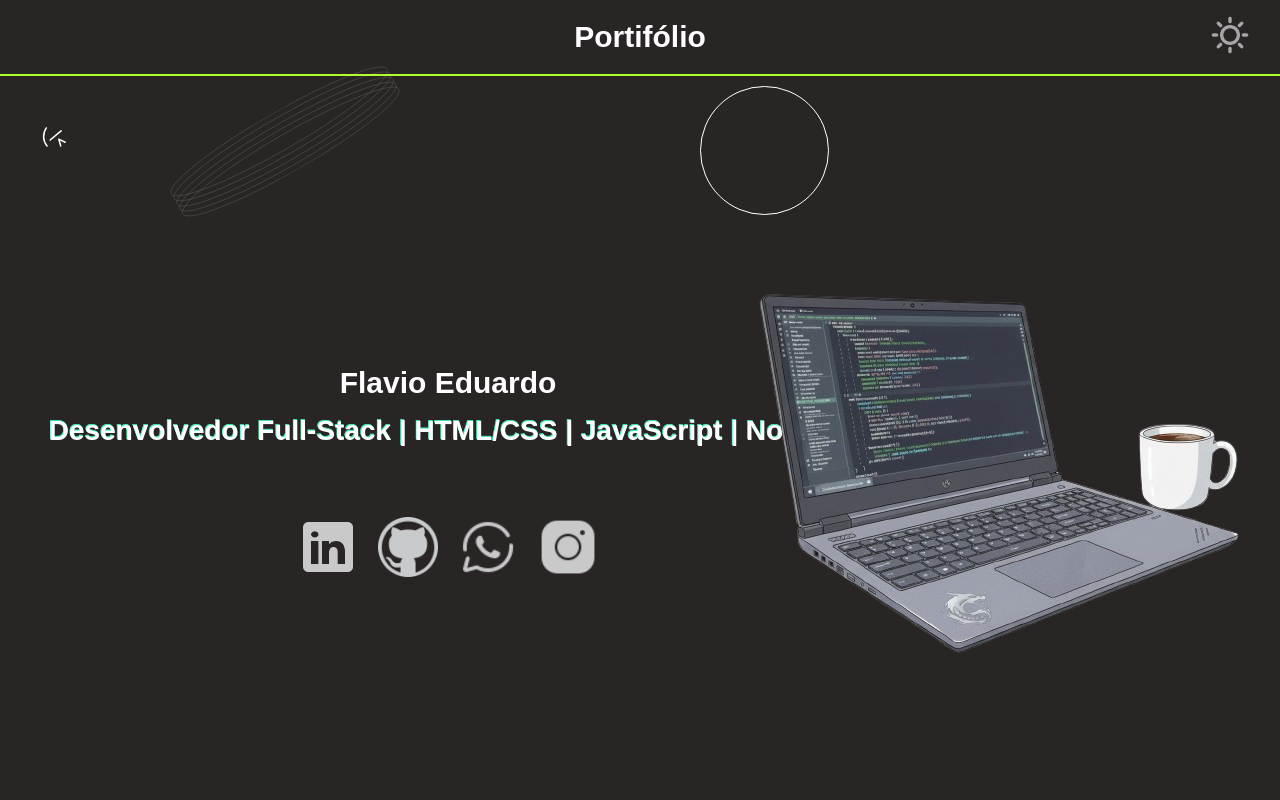
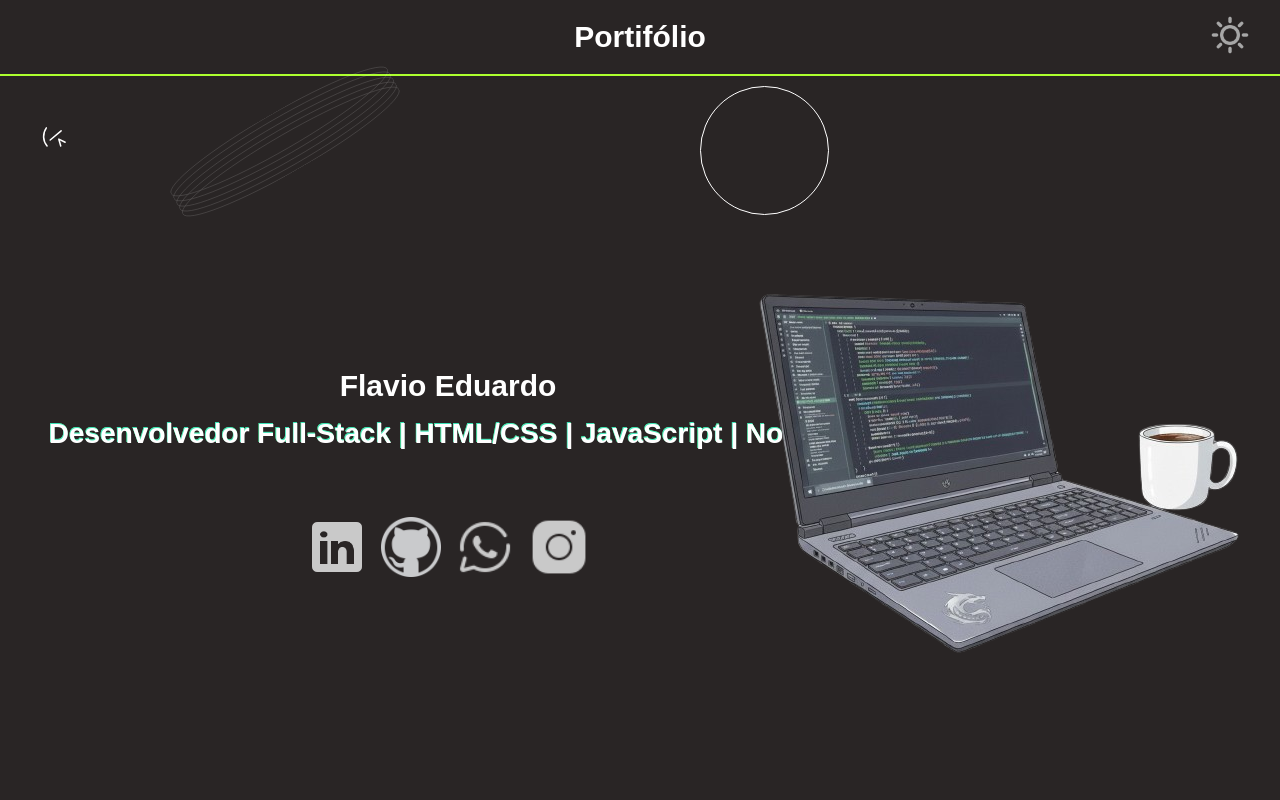
Before and after one commit to FlavioUser222/Projeto-Landing-Portifolio, a plain HTML site: page index.html in a window 1280 px wide. Shown: the top 800 px of the page. Drawn offline with nearby package versions, Linux system fonts and the light colour scheme; no server answers; a web font is replaced by a local one.

Commit message:
Update style.css

```diff
--- a/style.css
+++ b/style.css
@@ -143,7 +143,7 @@ ul {
 
 
 .titulo ul li{
-    padding: 5px;
+    padding: 2px;
 }
 
 
```
